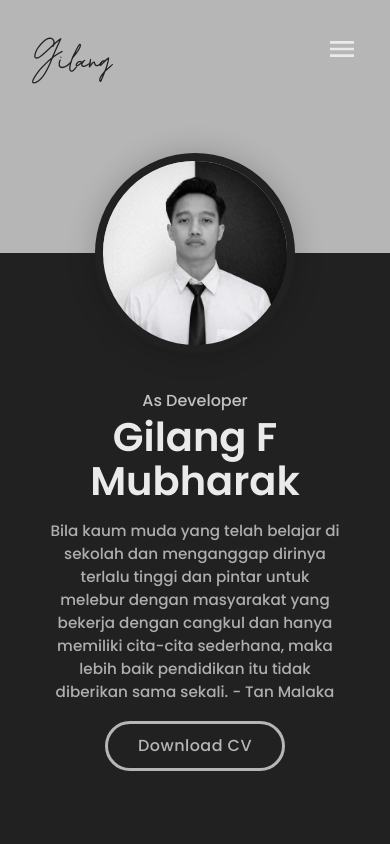
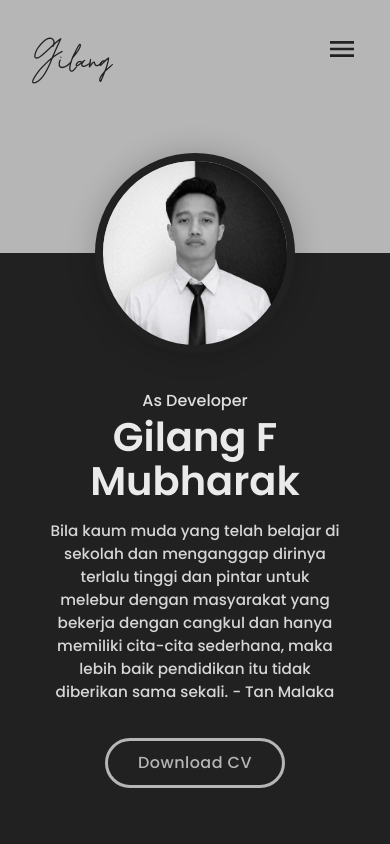
Before and after one commit to gilangmubharak/Portfolio-Gilang, a React (Create React App) app: page / in a window 390 px wide. Shown: the top 844 px of the page. Built offline with nearby package versions, Linux system fonts and the light colour scheme.

Commit message:
fix(a11y): improve landing link semantics and strengthen mobile contrast

```diff
--- a/src/components/Landing/Landing.css
+++ b/src/components/Landing/Landing.css
@@ -74,7 +74,7 @@
   font-weight: 500;
   font-size: 1.25rem;
   margin-bottom: -0.85rem;
-  opacity: 0.8;
+  opacity: 0.95;
 }
 
 .lcr--content .landing-name {
@@ -98,7 +98,7 @@
   margin-top: 1.45rem;
   font-weight: 500;
   font-size: 1.15rem;
-  opacity: 0.7;
+  opacity: 0.9;
 }
 
 .lcr-buttonContainer {
--- a/src/components/Landing/Landing.js
+++ b/src/components/Landing/Landing.js
@@ -176,27 +176,29 @@ function Landing() {
 
                         <div className='lcr-buttonContainer'>
                             {headerData.resumePdf && (
-                                <a
+                                <Button
+                                    component='a'
                                     href={headerData.resumePdf}
                                     download='cv'
                                     target='_blank'
                                     rel='noreferrer'
+                                    aria-label='Download CV'
+                                    className={classes.resumeBtn}
                                 >
-                                    <Button className={classes.resumeBtn}>
-                                        Download CV
-                                    </Button>
-                                </a>
+                                    Download CV
+                                </Button>
                             )}
-                            <NavLink
+                            <Button
+                                component={NavLink}
                                 to='/#contacts'
                                 smooth={true}
                                 spy='true'
                                 duration={2000}
+                                aria-label='Go to contacts section'
+                                className={classes.contactBtn}
                             >
-                                <Button className={classes.contactBtn}>
-                                    Contact
-                                </Button>
-                            </NavLink>
+                                Contact
+                            </Button>
                         </div>
                     </div>
                 </div>
--- a/src/components/Navbar/Navbar.js
+++ b/src/components/Navbar/Navbar.js
@@ -32,12 +32,12 @@ function Navbar() {
     const useStyles = makeStyles((t) => ({
         navMenu: {
             fontSize: '2.5rem',
-            color: theme.tertiary,
+            color: theme.secondary,
             cursor: 'pointer',
             transform: 'translateY(-10px)',
             transition: 'color 0.3s',
             '&:hover': {
-                color: theme.primary,
+                color: theme.tertiary,
             },
             [t.breakpoints.down('sm')]: {
                 fontSize: '2.5rem',
```
